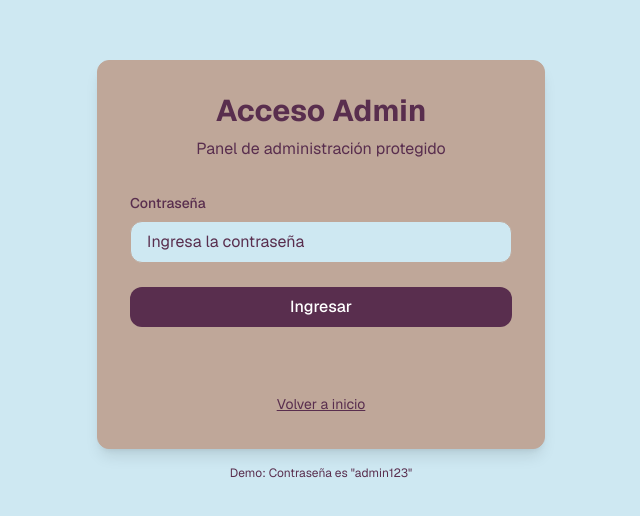
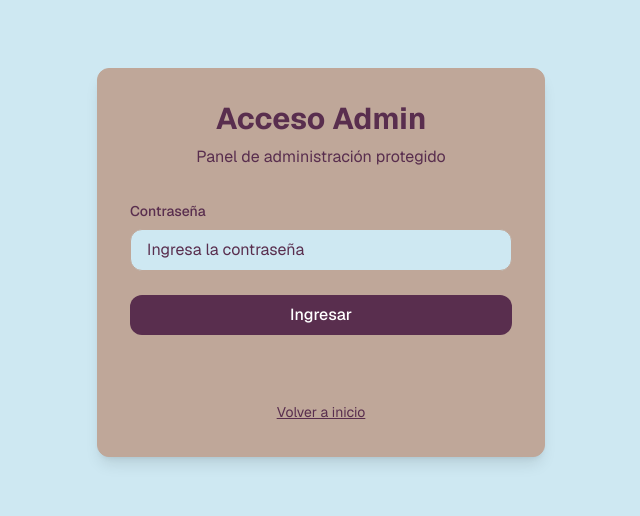
Before and after one commit to Kenisaa/TurnosCajitas, a Next.js app: page /admin in a window 1280 px wide. Shown: the part 130-646 px from the top of the page, without its empty margins (319-959 px from the left). Built offline with nearby package versions, Linux system fonts and the light colour scheme; no server answers.

Commit message:
adminlogin

```diff
--- a/components/admin-login.tsx
+++ b/components/admin-login.tsx
@@ -77,7 +77,7 @@ export default function AdminLogin({ onLogin }: AdminLoginProps) {
         </div>
 
         <div className="mt-4 text-center text-xs text-muted-foreground">
-          <p>Demo: Contraseña es "admin123"</p>
+          <p></p>
         </div>
       </div>
     </main>
```
